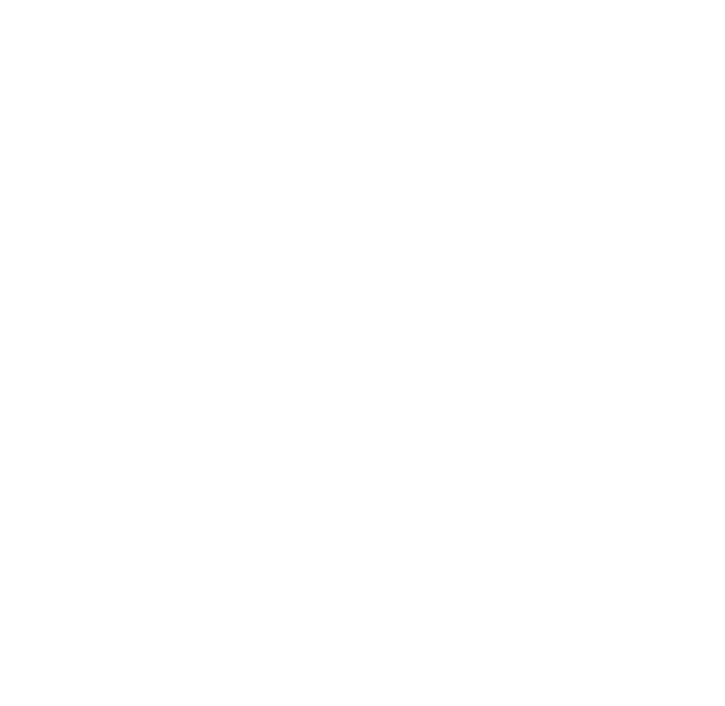
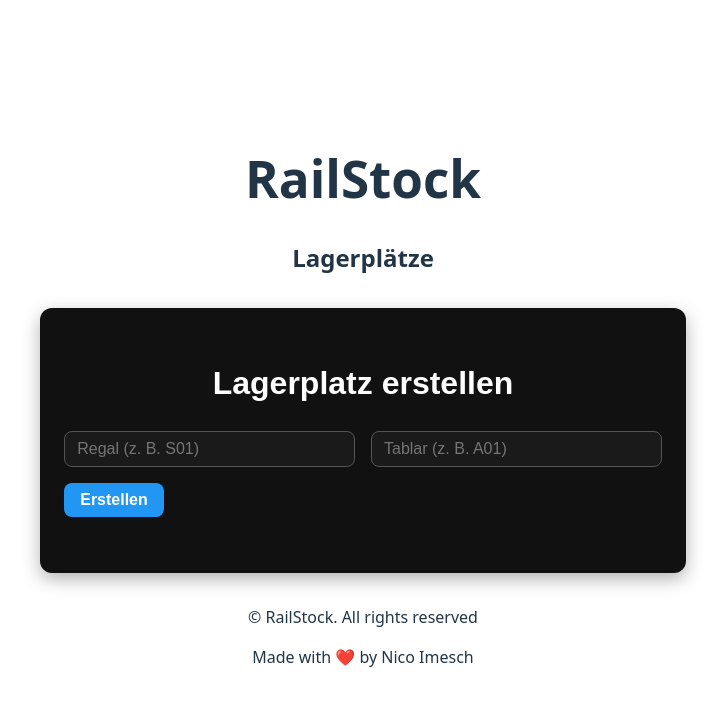
Before and after one commit to ImeschNico/RailStock-Lagerbewirtschaftungssoftware-Frontend, a React (Vite) app: page /lagerplatz in a window 1280 px wide. Before the commit this address had no page. Shown: the top 706 px of the page, without its empty margins (277-1002 px from the left). Built offline with nearby package versions, Linux system fonts and the light colour scheme.

Commit message:
Ergänzung der Lagerplatz erstellung und CSS anpassungen

```diff
--- a/src/App.jsx
+++ b/src/App.jsx
@@ -4,6 +4,7 @@
 import { Route, Routes } from "react-router-dom";
 import { Bestand } from "./Pages/Bestand";
 import { Suche } from "./Pages/Suche";
+import { Lagerplatz } from "./Pages/Lagerplatz";
 
 function App() {
   return (
@@ -12,6 +13,7 @@
         <Route index element={<Home />} />
         <Route path="/bestand/:lokId" element={<Bestand />} />
         <Route path="/suche" element={<Suche />} />
+        <Route path="/lagerplatz" element={<Lagerplatz />} />
       </Route>
     </Routes>
   );
--- /dev/null
+++ b/src/Pages/Lagerplatz.jsx
@@ -0,0 +1,11 @@
+import React from "react";
+import { Erstellen } from "../components/erstellen";
+
+export const Lagerplatz = () => {
+  return (
+    <div className="lagerplatz-container">
+      <h2>Lagerplätze</h2>
+      <Erstellen />
+    </div>
+  );
+};
--- /dev/null
+++ b/src/components/erstellen.jsx
@@ -0,0 +1,63 @@
+import React, { useState } from "react";
+import { createLagerplatz } from "../data/api";
+import { Button } from "./button";
+import { Lagerplatz } from "../Pages/Lagerplatz";
+
+export const Erstellen = () => {
+  const [regal, setRegal] = useState("");
+  const [tablar, setTablar] = useState("");
+  const [message, setMessage] = useState("");
+  const [error, setError] = useState(null);
+
+  const handleSubmit = async (e) => {
+    e.preventDefault();
+    setMessage("");
+    setError(null);
+
+    try {
+      const data = await createLagerplatz(regal, tablar);
+      setMessage(`Lagerplatz ${regal}-${tablar} erfolgreich erstellt`);
+      setRegal("");
+      setTablar("");
+    } catch (err) {
+      setError("Fehler beim erstellen des Lagerplatzes");
+    }
+  };
+
+  return (
+    <div className="suche-container erstellen-container">
+      <h2>Lagerplatz erstellen</h2>
+
+      <form onSubmit={handleSubmit} className="erstellen-form">
+        <div className="search-fields">
+          <div className="search-field">
+            <input
+              type="text"
+              value={regal}
+              onChange={(e) => setRegal(e.target.value.toLocaleUpperCase())}
+              placeholder="Regal (z. B. S01)"
+              required
+            />
+          </div>
+
+          <div className="search-field">
+            <input
+              type="text"
+              value={tablar}
+              onChange={(e) => setTablar(e.target.value.toUpperCase())}
+              placeholder="Tablar (z. B. A01)"
+              required
+            />
+          </div>
+
+          <div className="search-field">
+            <button type="submit">Erstellen</button>
+          </div>
+        </div>
+      </form>
+
+      {message && <div className="success-message">{message}</div>}
+      {error && <div className="error-message">{error}</div>}
+    </div>
+  );
+};
--- a/src/components/layout.jsx
+++ b/src/components/layout.jsx
@@ -7,17 +7,19 @@
     <div className="app">
       <header className="app-header">
         <Navigation />
-        <h1>RailStock</h1>
+        <h1 className="app-title">RailStock</h1>
       </header>
 
       <main className="layout-main-content">
-        <Outlet />
+        <div className="page-container">
+          <Outlet />
+        </div>
+      </main>
 
-        <footer className="layout-footer">
-          <p>© RailStock. All rights reserved</p>
-          <p>Made with ❤️ by Nico Imesch</p>
-        </footer>
-      </main>
+      <footer className="layout-footer">
+        <p>© RailStock. All rights reserved</p>
+        <p>Made with ❤️ by Nico Imesch</p>
+      </footer>
     </div>
   );
 };
--- a/src/components/navigation.jsx
+++ b/src/components/navigation.jsx
@@ -6,6 +6,7 @@
     <nav className="nav-bar-top">
       <Link to="/">Home</Link>
       <Link to="/suche">Suche</Link>
+      <Link to="/lagerplatz">Lagerplatz</Link>
     </nav>
   );
 };
--- a/src/css/Style.css
+++ b/src/css/Style.css
@@ -267,3 +267,29 @@
   color: #fdfdfd;
   font-weight: bold;
 }
+/* Navbar Links fix und gleichmäßig verteilt */
+.nav-bar-top {
+  display: flex;
+  justify-content: center; /* Links zentrieren */
+  align-items: center;
+  gap: 2.5rem; /* Abstand zwischen Links */
+  position: fixed; /* bleibt immer oben */
+  top: 40px;
+  left: 0;
+  right: 0;
+  height: 60px;
+  padding: 0 2rem;
+  z-index: 1000;
+}
+
+.nav-bar-top a {
+  flex-shrink: 0; /* verhindert, dass Links schrumpfen */
+  font-size: 1.2rem;
+  font-weight: 600;
+  color: white;
+  text-decoration: none;
+}
+
+.app-header nav a:hover {
+  color: #2196f3;
+}
--- a/src/data/api.js
+++ b/src/data/api.js
@@ -1,3 +1,5 @@
+import { Lagerplatz } from "../Pages/Lagerplatz";
+
 const BASE_URL = "http://localhost:8080/api";
 
 export const fetchBestandByArtNumber = async (artNumber) => {
@@ -68,3 +70,15 @@
   if (!res.ok) throw new Error("Fehler beim Aufrufen der Daten");
   return res.json();
 };
+
+export const createLagerplatz = async (regal, tablar) => {
+  const res = await fetch(`${BASE_URL}/lagerplatz/erstellen`, {
+    method: "POST",
+    headers: { "Content-Type": "application/json" },
+    body: JSON.stringify({
+      regal,
+      tablar,
+    }),
+  });
+  return await res.json;
+};
```
